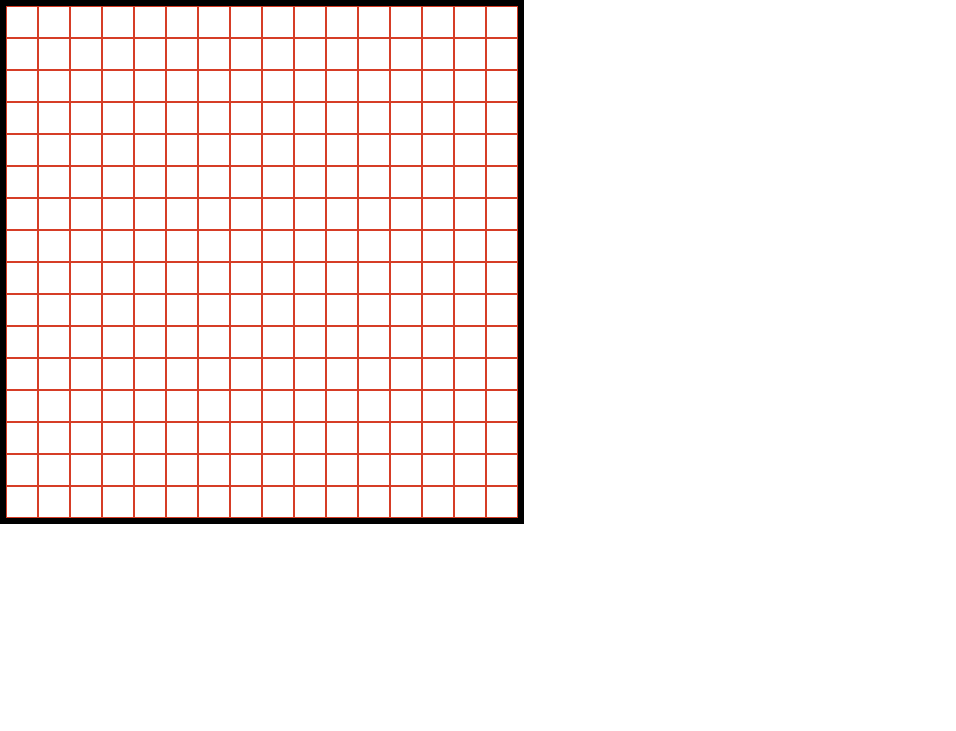
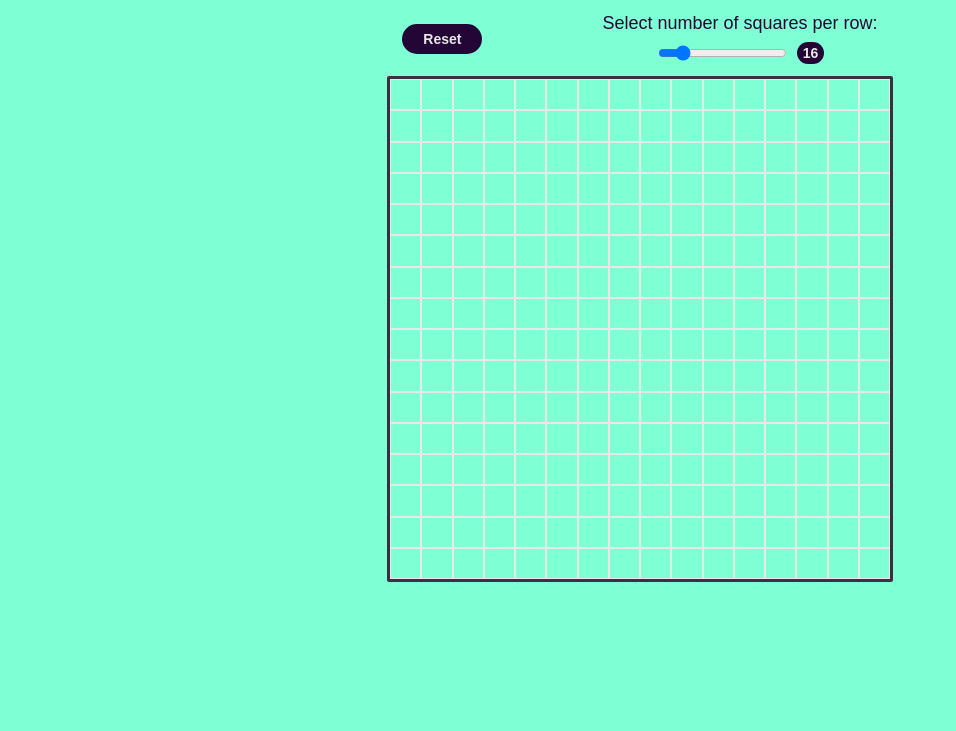
Before and after one commit to Wolff91/EAS, a plain HTML site: page index.html in a window 1280 px wide. Shown: the part 69-800 px from the top of the page, without its empty margins (0-956 px from the left). Drawn offline with Linux system fonts and the light colour scheme.

Commit message:
Updated code and design

```diff
--- a/eas.js
+++ b/eas.js
@@ -1,19 +1,141 @@
-// Etch-A-Sketch
+const GRID_CONTAINER_WIDTH = 500;
+const BORDER_SIZE = 2;
+const DEFAULT_SQUARE_NUMBER = 16;
 
-function promptMe(){
-    var sqInput = prompt("How big should the drawing area be?");
-    alert (sqInput);
+// function creates a 16*16 grid (in combination with css) of square div's inside a grid container
+// Use div with break class to break one line after n squares if dimensions are n*n
+// Calculate width and height of a single square based on total width of a grid-container and border sizes
+function createGrid(squareNum) {
+    const squareSize = GRID_CONTAINER_WIDTH / squareNum - BORDER_SIZE;
+    for (let i = 0; i < squareNum; i++) {
+        for (let j = 0; j < squareNum; j++) {
+            const div = document.createElement('div');
+            div.className = "square";
+            div.style.height = `${squareSize}px`;
+            div.style.width = `${squareSize}px`;
+            gridContainer.appendChild(div);
+        }
+        const br = document.createElement('div');
+        br.className = "break";
+        gridContainer.appendChild(br);
+    }
 }
 
-var cont = document.getElementById("container");
+// function checks if there is a hover effect on the square grids
+// Also check if user first clicked onto a grid
+function checkHover() {
+    const squares = document.querySelectorAll('.square');
+    gridContainer.addEventListener('click', () => {
+        squares.forEach((square) => {
+            square.addEventListener('mouseover', changeColor);
+        });
+    });
+}
 
-for(var i = 1; i <257; ++i){
- var div = document.createElement("div");
- div.setAttribute("class", "square");
- div.setAttribute("id", "div" + i);
+// function changes div's color if it is hovered over
+// Each mouse pass will generate a random rgb value and appoint it to the square
+function changeColor(e) {
 
-var h1 = document.createElement("h1");
-  // h1.textContent = i;
-   div.appendChild(h1);
-   cont.appendChild(div);
- }
+    const randomR = Math.floor(Math.random() * 256);
+    const randomG = Math.floor(Math.random() * 256);
+    const randomB = Math.floor(Math.random() * 256);
+
+    e.target.style.backgroundColor = `rgb(${randomR}, ${randomG}, ${randomB})`;
+}
+
+// function will create a button inside a div that resets the entire game to default number of squares
+function createResetBtn() {
+    const reset = document.createElement('div');
+    const resetBtn = document.createElement('button');
+    reset.className = "reset";
+    resetBtn.className = "reset-btn";
+    resetBtn.textContent = "Reset";
+
+    slider.appendChild(reset);
+    reset.appendChild(resetBtn);
+
+    reset.addEventListener('click', resetGrid);
+}
+
+// Reset hovered squares to default condition
+function resetGrid(e) {
+    //hoveredSquares.forEach((square) => square.classList.remove('hovered'));
+    const squares = document.querySelectorAll('.square');
+    const breaks = document.querySelectorAll('.break');
+    const input = document.querySelector('input');
+
+    deleteGrid(squares, breaks)
+    createGrid(input.value);
+    checkHover();
+}
+
+// function will create a possibility of choosing number of squares in a row
+// It will use range input type, defined by min, max, step, value output and with a label
+function createChoice() {
+    const rangeContainer = document.createElement('div');
+    const choiceDiv = document.createElement('div');
+    const choiceRange = document.createElement('input');
+    const label = document.createElement('label');
+    const output = document.createElement('output');
+    rangeContainer.className = "choice-container";
+    choiceDiv.className = "choice-div"
+    choiceRange.className = "choice-range";
+    choiceRange.type = "range";
+    choiceRange.min = 1;
+    choiceRange.max = 100;
+    choiceRange.step = 1;
+    choiceRange.value = DEFAULT_SQUARE_NUMBER;
+    label.for = "choiceRange";
+    label.className = "label";
+    label.textContent = "Select number of squares per row:";
+    output.className = "output";
+    output.textContent = DEFAULT_SQUARE_NUMBER;
+
+    slider.appendChild(rangeContainer);
+    rangeContainer.appendChild(label);
+    rangeContainer.appendChild(choiceDiv);
+    choiceDiv.appendChild(choiceRange);
+    choiceDiv.appendChild(output);
+
+    chooseSquares();
+}
+
+// function will change number of squares based on range input.
+// It will actually call another function to do that
+function chooseSquares() {
+    const input = document.querySelector('.choice-range');
+
+    input.addEventListener('input', makeChanges);
+}
+
+// Function will do changes that event triggers
+// Value of the output will follow input value
+// Based on entered input, squares will be bigger or smaller
+function makeChanges(e) {
+    const output = document.querySelector('.output');
+    const squares = document.querySelectorAll('.square');
+    const breaks = document.querySelectorAll('.break');
+
+    output.textContent = e.target.value;
+
+    deleteGrid(squares, breaks);
+    createGrid(e.target.value);
+    checkHover();
+}
+
+// This function will delete all squares so the new one can be generated
+function deleteGrid(squares, breaks) {
+    squares.forEach((square) => {
+        square.remove();
+    });
+    breaks.forEach((br) => {
+        br.remove();
+    });
+}
+
+const gridContainer = document.querySelector('.grid-container');
+const slider = document.querySelector('.slider');
+createGrid(DEFAULT_SQUARE_NUMBER);
+checkHover();
+createResetBtn();
+createChoice();
--- a/index.html
+++ b/index.html
@@ -9,12 +9,9 @@
     <script src="eas.js" defer></script>
 </head>
 <body>
-    <button id="draw" onclick="promptMe()">Draw pattern</button>
-
-    <div class="frame">
-        <div id="container">
-        </div>
-    </div>
-
+    <div class="container">
+        <div class="title">Etch-a-Sketch</div>
+        <div class="slider"></div>
+        <div class="grid-container"></div>
 </body>
 </html>
--- a/style.css
+++ b/style.css
@@ -1,45 +1,91 @@
 body {
-    font-family: -apple-system, BlinkMacSystemFont, 'Segoe UI', Roboto, Oxygen, Ubuntu, Cantarell, 'Open Sans', 'Helvetica Neue', sans-serif;
     margin: 0;
-    min-height: 100vh;
+    height: 100vh;
+    font-family: 'Quicksand', sans-serif;
+    background-color: aquamarine;
+}
+
+.container {
     display: flex;
     flex-direction: column;
+    align-items: center;
+    gap: 12px;
 }
 
-.frame {
-    display: flex;
-    background: lightgrey;
+.container .title {
+    font-size: 36px;
     font-weight: bold;
-    text-align: center;
-    border: 6px solid black;
-    width: 512px;
-    height: 512px;
-    flex-direction: column;
+    color: #240636;
+    margin-top: 12px;
+    margin-bottom: 16px;
 }
 
-button {
-    border: solid black;
-    border-radius: 8px;
-    background: rebeccapurple;
-    color: white;
-    padding: 8px 24px;
-    margin: 16px;
-    width: 512px;
-  }
-
-h1{
-    height: 1%;
-    width:1%;
-    display:flex;
+.slider {
+    display: flex;
+    gap: 120px;
     align-items: center;
-    justify-content: center;
 }
 
-.square{
-    background:white;
-    color:black;
-    width:30px;
-    height:30px;
-    float: left;
-    border:1px solid #d63d26;
-  }
+.slider .reset-btn {
+    background-color: #240636;
+    border: none;
+    width: 80px;
+    height: 30px;
+    border-radius: 16px;
+    color: #e8e8e6;
+    font-weight: bold;
+    font-size: 14px;
+}
+
+.slider .reset-btn:hover {
+    background-color: rebeccapurple;
+}
+
+.slider .choice-container {
+    display: flex;
+    flex-direction: column;
+    color: #240636;
+    gap: 8px;
+}
+
+.slider .choice-div {
+    display: flex;
+    justify-content: center;
+    align-items: center;
+    gap: 8px;
+}
+
+.slider .output {
+    background-color: #240636;
+    border-radius: 16px;
+    padding: 3px 6px;
+    color: #e8e8e6;
+    font-size: 14px;
+    font-weight: bold;
+}
+
+.slider .label {
+    font-size: 18px;
+    color: #240636;
+}
+
+.grid-container {
+    display: flex;
+    flex-wrap: wrap;
+    justify-content: center;
+    width: 500px;
+    border: 3px solid #3e2e42;
+    border-radius: 2px;
+}
+
+.grid-container div {
+    border: 1px solid #e8e8e6;
+}
+
+.grid-container div.break {
+    flex-basis: 100%;
+    width: 0;
+    height: 0;
+    border: none;
+    display: none;
+}
```
